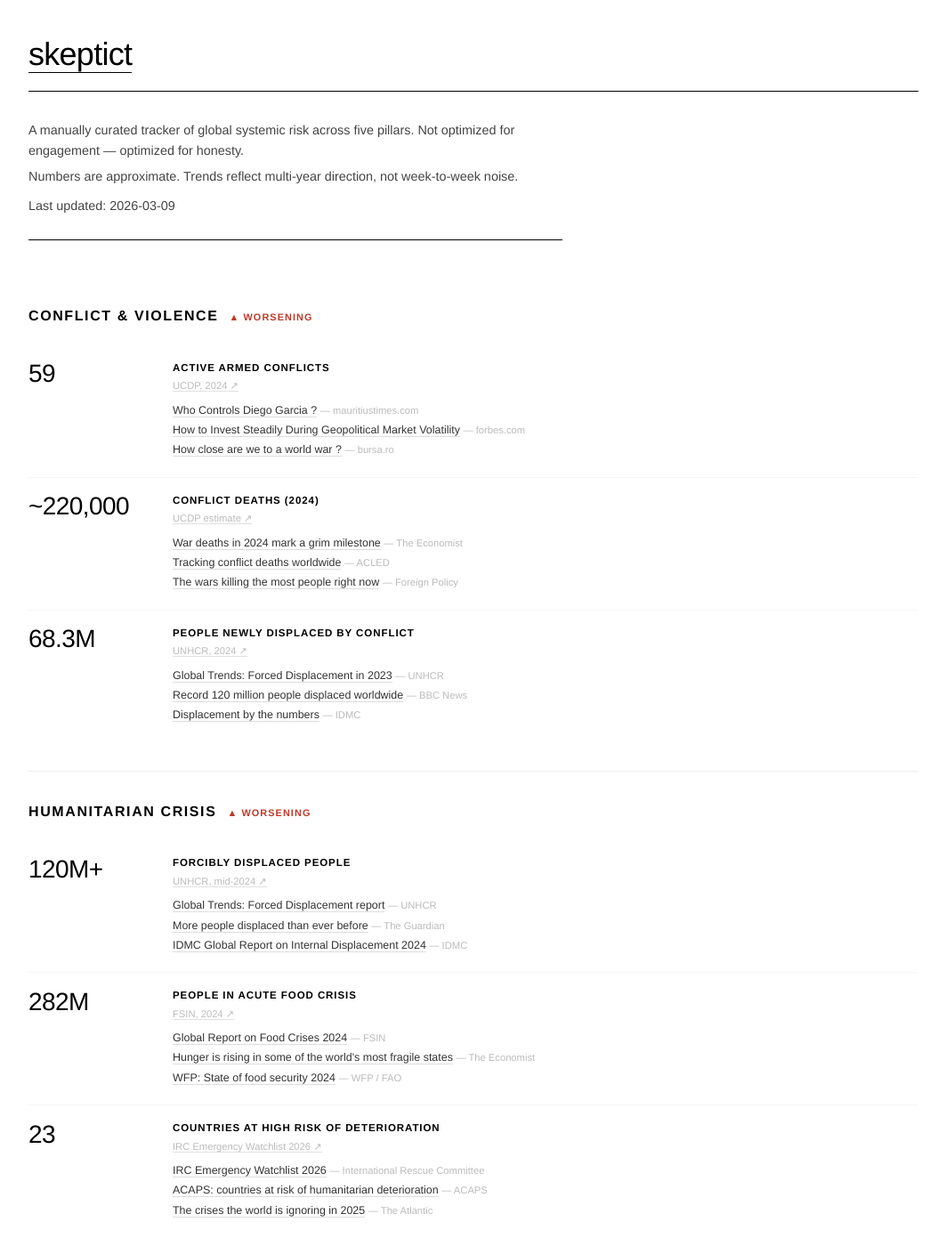
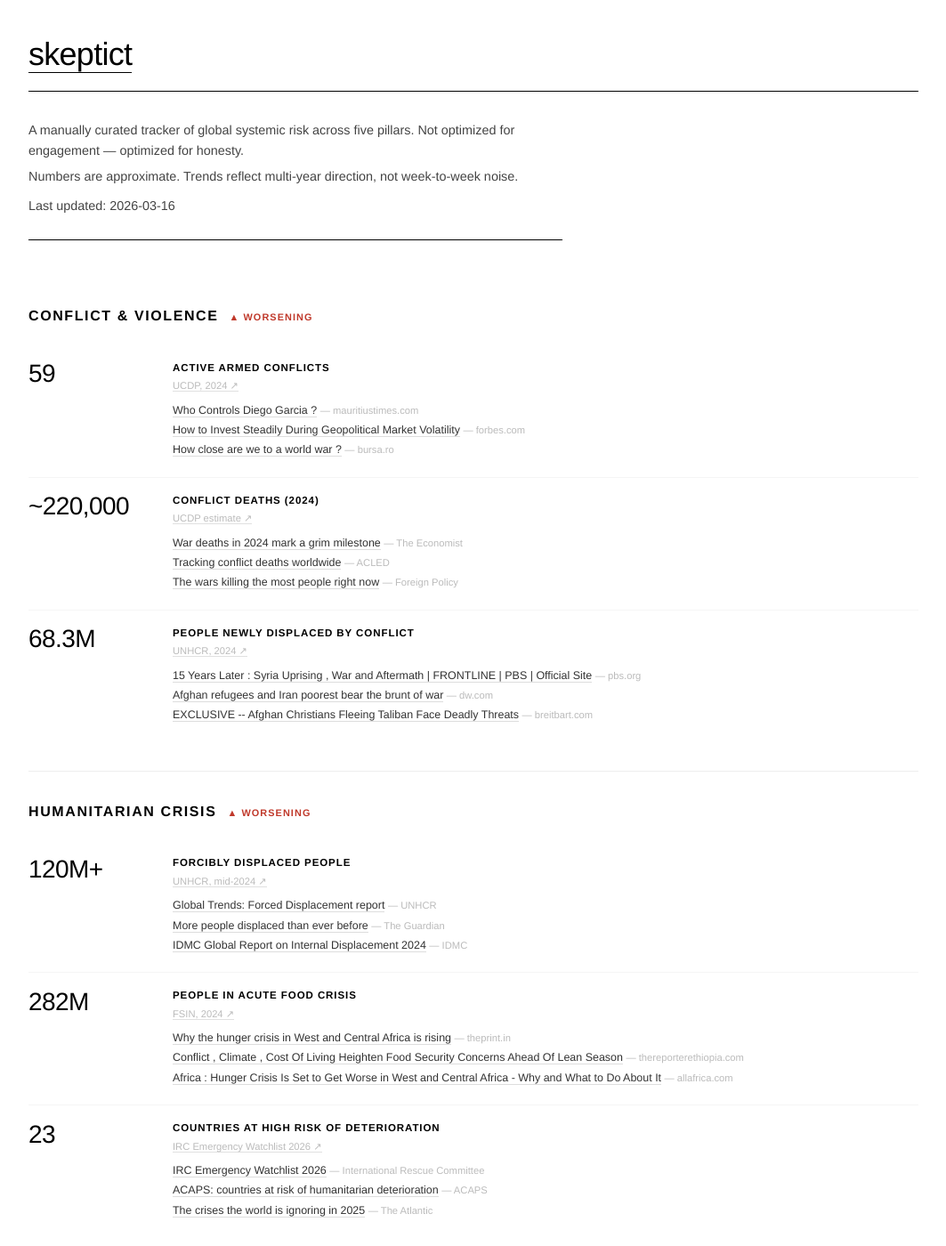
Before and after one commit to skeptict/skeptict.github.io, a Jekyll site: the page built from hellscape/index.html, in a window 1280 px wide and 1400 px high. Shown: the whole window at 89% size, without its empty margins (108-1171 px from the left). Built offline with Jekyll 4.4.1, drawn with Linux system fonts in a browser that asks for light colours; some of the changed text lies outside the part shown.

Commit message:
auto: refresh hellscape articles [2026-03-16]

```diff
--- a/_data/hellscape.yml
+++ b/_data/hellscape.yml
@@ -1,4 +1,4 @@
-last_updated: '2026-03-09'
+last_updated: '2026-03-16'
 pillars:
 - name: Conflict & Violence
   id: conflict
@@ -40,15 +40,16 @@ pillars:
     source_url: https://www.unhcr.org/global-trends
     search_query: refugees displaced people conflict 2024 UNHCR
     articles:
-    - title: 'Global Trends: Forced Displacement in 2023'
-      url: https://www.unhcr.org/global-trends
-      publication: UNHCR
-    - title: Record 120 million people displaced worldwide
-      url: https://www.bbc.com/news/world-68966038
-      publication: BBC News
-    - title: Displacement by the numbers
-      url: https://www.internal-displacement.org/global-report/grid2024/
-      publication: IDMC
+    - title: '15 Years Later : Syria Uprising , War and Aftermath | FRONTLINE | PBS
+        | Official Site'
+      url: https://www.pbs.org/wgbh/frontline/article/syrian-uprising-war-assad-fall-aftermath-15-years/
+      publication: pbs.org
+    - title: Afghan refugees and Iran poorest bear the brunt of war
+      url: https://www.dw.com/en/afghan-refugees-and-irans-poorest-bear-the-brunt-of-war/a-76333109
+      publication: dw.com
+    - title: EXCLUSIVE -- Afghan Christians Fleeing Taliban Face Deadly Threats
+      url: https://www.breitbart.com/politics/2026/03/09/exclusive-afghan-christians-fleeing-taliban-face-deadly-threats-in-neighboring-muslim-countries/
+      publication: breitbart.com
 - name: Humanitarian Crisis
   id: humanitarian
   trend: up
@@ -74,15 +75,17 @@ pillars:
     source_url: https://www.fsinplatform.org/grfc2024
     search_query: food crisis hunger acute famine 2024 2025
     articles:
-    - title: Global Report on Food Crises 2024
-      url: https://www.fsinplatform.org/grfc2024
-      publication: FSIN
-    - title: Hunger is rising in some of the world's most fragile states
-      url: https://www.economist.com
-      publication: The Economist
-    - title: 'WFP: State of food security 2024'
-      url: https://www.wfp.org/publications/sofi-2024
-      publication: WFP / FAO
+    - title: Why the hunger crisis in West and Central Africa is rising
+      url: https://theprint.in/world/why-the-hunger-crisis-in-west-and-central-africa-is-rising/2879487/
+      publication: theprint.in
+    - title: Conflict , Climate , Cost Of Living Heighten Food Security Concerns Ahead
+        Of Lean Season
+      url: https://www.thereporterethiopia.com/49693/
+      publication: thereporterethiopia.com
+    - title: 'Africa : Hunger Crisis Is Set to Get Worse in West and Central Africa
+        - Why and What to Do About It'
+      url: https://allafrica.com/stories/202603090014.html
+      publication: allafrica.com
   - label: Countries at high risk of deterioration
     value: '23'
     note: IRC Emergency Watchlist 2026
@@ -136,15 +139,16 @@ pillars:
     source_url: https://www.munichre.com/en/risks/natural-disasters.html
     search_query: economic losses natural disasters billion 2024 insurance
     articles:
-    - title: 'Munich Re: Record disaster losses in 2024'
-      url: https://www.munichre.com/en/risks/natural-disasters.html
-      publication: Munich Re
-    - title: 'Swiss Re: sigma natural catastrophe report 2024'
-      url: https://www.swissre.com/institute/research/sigma-research.html
-      publication: Swiss Re
-    - title: Climate change is making disasters more expensive
-      url: https://www.economist.com
-      publication: The Economist
+    - title: We need a growth strategy that drives tax revenue
+      url: https://www.jamaicaobserver.com/2026/03/11/need-growth-strategy-drives-tax-revenue/
+      publication: jamaicaobserver.com
+    - title: Stakeholders rally behind Nigeria agric transformation as FG reports
+        gains in food security drive
+      url: https://www.zawya.com/en/economy/africa/stakeholders-rally-behind-nigerias-agric-transformation-as-fg-reports-gains-in-food-security-drive-rqrj54aj
+      publication: zawya.com
+    - title: NL REPORTS FOURTH QUARTER 2025 RESULTS | The Manila Times
+      url: https://www.manilatimes.net/2026/03/10/tmt-newswire/globenewswire/nl-reports-fourth-quarter-2025-results/2296403
+      publication: manilatimes.net
 - name: Governance & Instability
   id: governance
   trend: up
@@ -219,31 +223,25 @@ pillars:
     source_url: https://www.sipri.org/
     search_query: nuclear weapons alert posture Russia China United States 2025
     articles:
-    - title: 'Iran news : U . S . senator warns U . S . doesnt know what follows Khamenei
-        death'
-      url: https://www.cp24.com/news/world/2026/03/01/us-senator-warns-us-doesnt-know-what-follows-khameneis-death-live-updates-here/
+    - title: 'Iran war news : U . S . refuells plane has gone down in Iraq'
+      url: https://www.cp24.com/news/world/2026/03/12/us-air-force-refuelling-plane-has-gone-down-in-iraq-live-updates-here/
       publication: cp24.com
-    - title: Putin next move ? Five Russian attack scenarios Europe must prepare for
-      url: https://www.atlanticcouncil.org/in-depth-research-reports/report/putins-next-move-five-russian-attack-scenarios-europe-must-prepare-for/
-      publication: atlanticcouncil.org
-    - title: Why China has been restrained in its response
-      url: https://www.manilatimes.net/2026/01/14/opinion/columns/why-china-has-been-restrained-in-its-response/2258141
-      publication: manilatimes.net
+    - title: 'Iran war news : Mojtaba Khamenei calls for retaliation'
+      url: https://www.bnnbloomberg.ca/business/2026/03/12/israel-bombs-central-beirut-us-airstrikes-top-6000-iran-escalates-attacks-live-updates-here/
+      publication: bnnbloomberg.ca
+    - title: 'The Latest : Israel bombs central Beirut , US airstrikes top 6 , 000
+        , Iran escalates attacks'
+      url: https://www.2news.com/news/national/the-latest-israel-bombs-central-beirut-us-airstrikes-top-6-000-iran-escalates-attacks/article_0efc2f7d-c89f-52c8-af05-82d59a0656f3.html
+      publication: 2news.com
   - label: Confirmed critical infrastructure attacks (2024)
     value: ~420
     note: CyberPeace Institute
     source_url: https://cyberpeaceinstitute.org/
     search_query: cyberattack critical infrastructure power grid hospital 2024 2025
     articles:
-    - title: 'CyberPeace Institute: Cyber attack tracker'
-      url: https://cyberpeaceinstitute.org/cyberattacks-on-critical-infrastructure/
-      publication: CyberPeace Institute
-    - title: Microsoft Digital Defense Report 2024
-      url: https://www.microsoft.com/en-us/security/security-insider/microsoft-digital-defense-report-2024
-      publication: Microsoft
-    - title: Critical infrastructure attacks are becoming more common and more damaging
-      url: https://www.wired.com
-      publication: Wired
+    - title: I On Politics - Queens Gazette
+      url: https://www.qgazette.com/articles/i-on-politics-473/
+      publication: qgazette.com
 counter_hell:
   label: Meanwhile, not everything is getting worse
   items:
```
